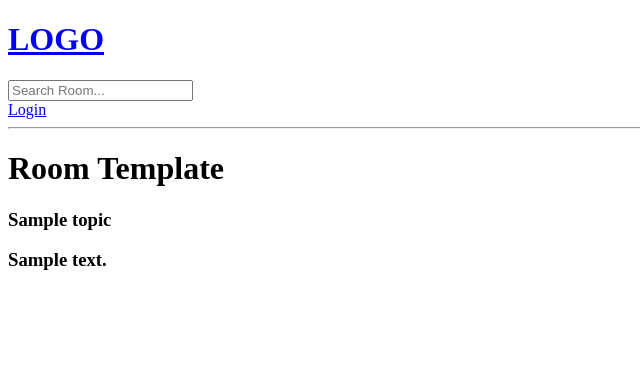
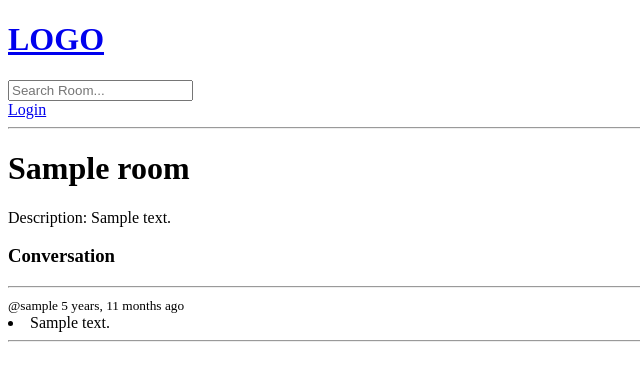
Before and after one commit to parthsitoot/StudyBud, a Django app: page /room/1/ in a window 1280 px wide. Shown: the top 381 px of the page, without its empty margins (0-640 px from the left). Run offline with Django 5.2, Linux system fonts and the light colour scheme; tables that the repository leaves empty hold one stand-in row (values such as "Sample post").

Commit message:
Adding files

```diff
--- a/StudBud/base/templates/base/home.html
+++ b/StudBud/base/templates/base/home.html
@@ -16,7 +16,6 @@
             grid-template-columns: 1fr 3fr;
         }
     </style>
-
 
     <div class="home-container">
 
--- a/StudBud/base/templates/base/room.html
+++ b/StudBud/base/templates/base/room.html
@@ -2,12 +2,28 @@
 {% block content %}
 
 <h1>
-    Room Template
+    {{ room.name }}
 </h1>
-<div>
+<p>Description: {{room.description}}</p>
+<div class="comment-wrapper">
+    <h3>Conversation</h3>
+    <hr>
+    {% for convo in conversation %}
     <div>
-        <h3>{{room.topic}}</h3>
-        <h3>{{room.description}}</h3>
+        <small>@{{convo.user}} {{convo.created | timesince}} ago </small>
+        <li>{{convo.body}}</li>
+        <hr>
+
     </div>
+    {% endfor %}
 </div>
+
+{% if request.user.is_authenticated %}
+<div class = "comment-form">
+    <form method = "POST" action="">
+        {% csrf_token %}
+        <input type="text" name="body" placeholder="Write your message here..." />
+    </form>
+</div>
+{% endif %}
 {% endblock %}
--- a/StudBud/base/views.py
+++ b/StudBud/base/views.py
@@ -1,5 +1,5 @@
 from django.shortcuts import redirect, render
-from .models import Room, Topic
+from .models import Room, Topic, Message
 from django.contrib.auth.models import User
 from django.contrib.auth import authenticate, login, logout
 from django.db.models import Q
@@ -60,8 +60,15 @@ def registerUser(request):
 
 def room(request, pk):
     room = Room.objects.get(id=pk)
-
-    context = {'room': room}
+    if request.method == "POST" :
+        message = Message.objects.create(
+            user = request.user,
+            room = room,
+            body = request.POST.get('body')
+        )
+        return redirect('room', pk=room.id)
+    conversation = room.message_set.all().order_by("-created")
+    context = {'room': room, 'conversation' : conversation}
     return render(request, 'base/room.html', context)
 
 def home(request):
--- a/StudBud/templates/navbar.html
+++ b/StudBud/templates/navbar.html
@@ -4,7 +4,6 @@
 
 <form method="GET" action="{% url 'home' %}">
     <input type="text" name="q" placeholder="Search Room..." />
-
 </form>
 
 {% if request.user.is_authenticated %}
```
Also changed, not shown: 1 other file.
